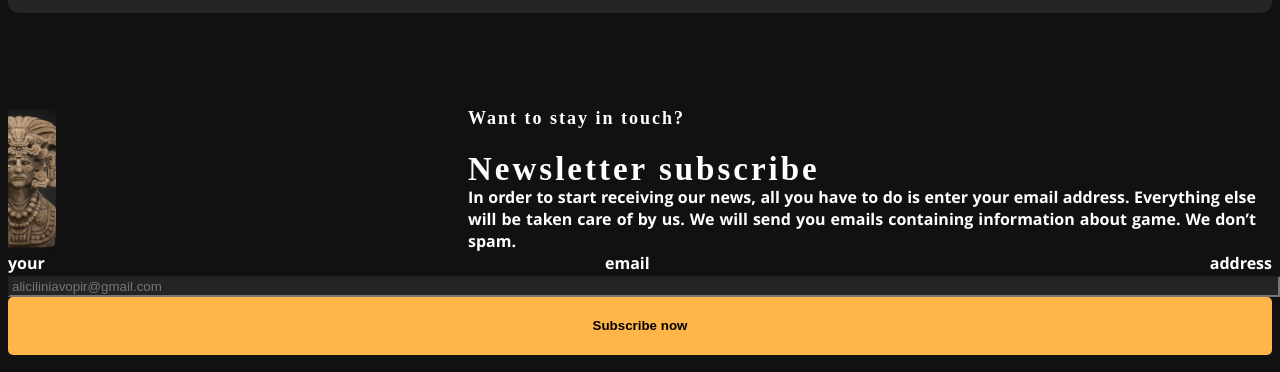
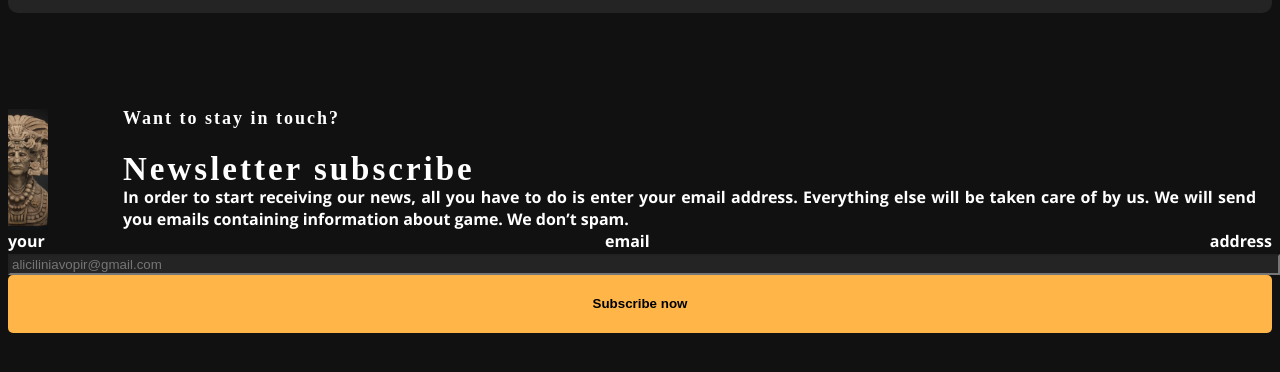
Before and after one commit to starjardin/royal-battle, a website: page webroot/index.html in a window 1280 px wide. Shown: the part 5937-6309 px from the top of the page. Drawn offline with nearby package versions, Linux system fonts and the light colour scheme; files that its build step writes are made by us from their sources.

Commit message:
changed the value of the background image

```diff
--- a/scss/_article_newsletter.scss
+++ b/scss/_article_newsletter.scss
@@ -9,9 +9,9 @@
   background-image: image("newsletter-sm-bg.png");
   // background-position: left calc(100% * (320 - 105) / 320);
   background-size: contain;
-  background-position: left;
+  background-position: left center;
   padding-right: 1rem;
-  padding-left: calc(100vw * 115 / 320);
+  padding-left: 115px;
 }
 
 .form-contanier .subscribe {
```
